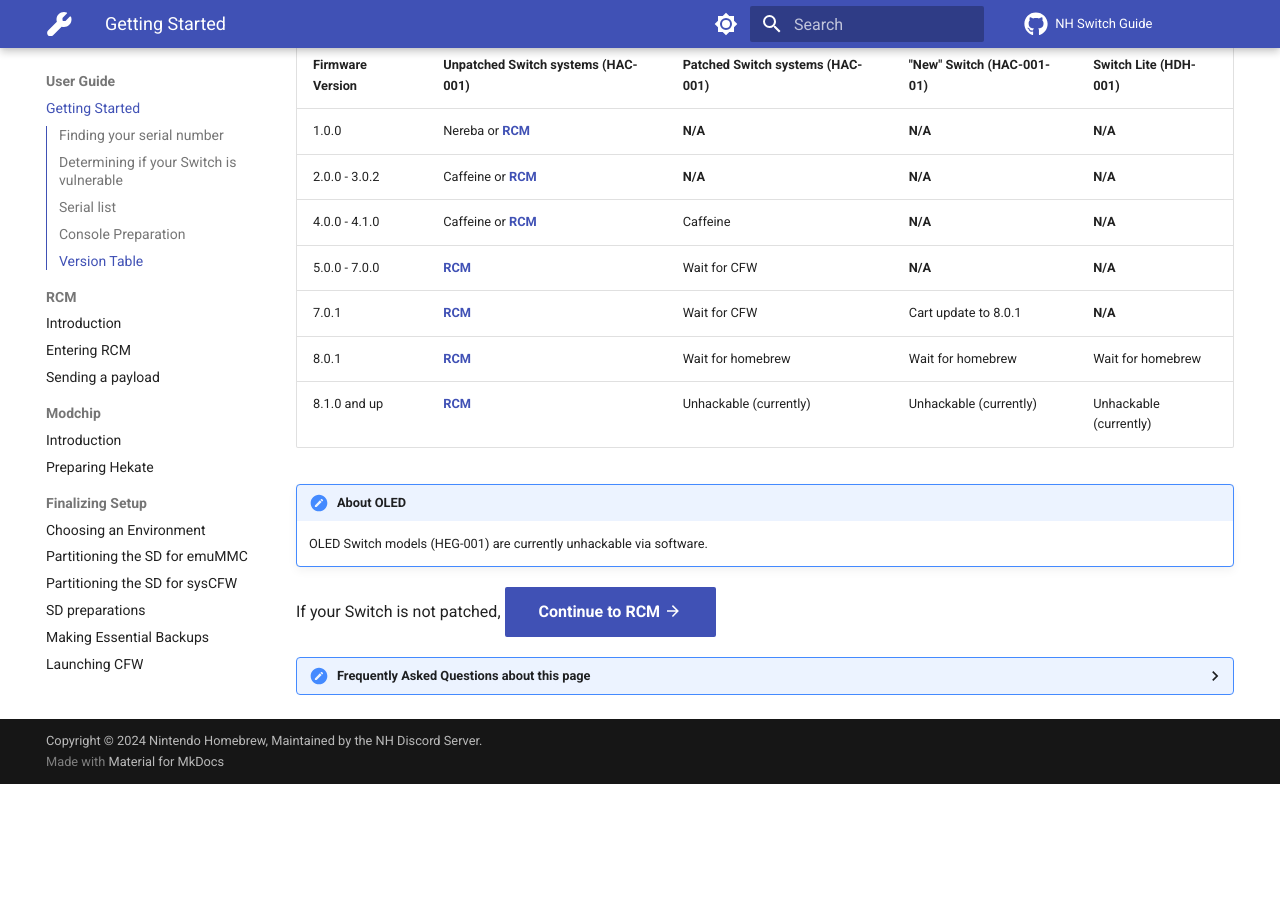
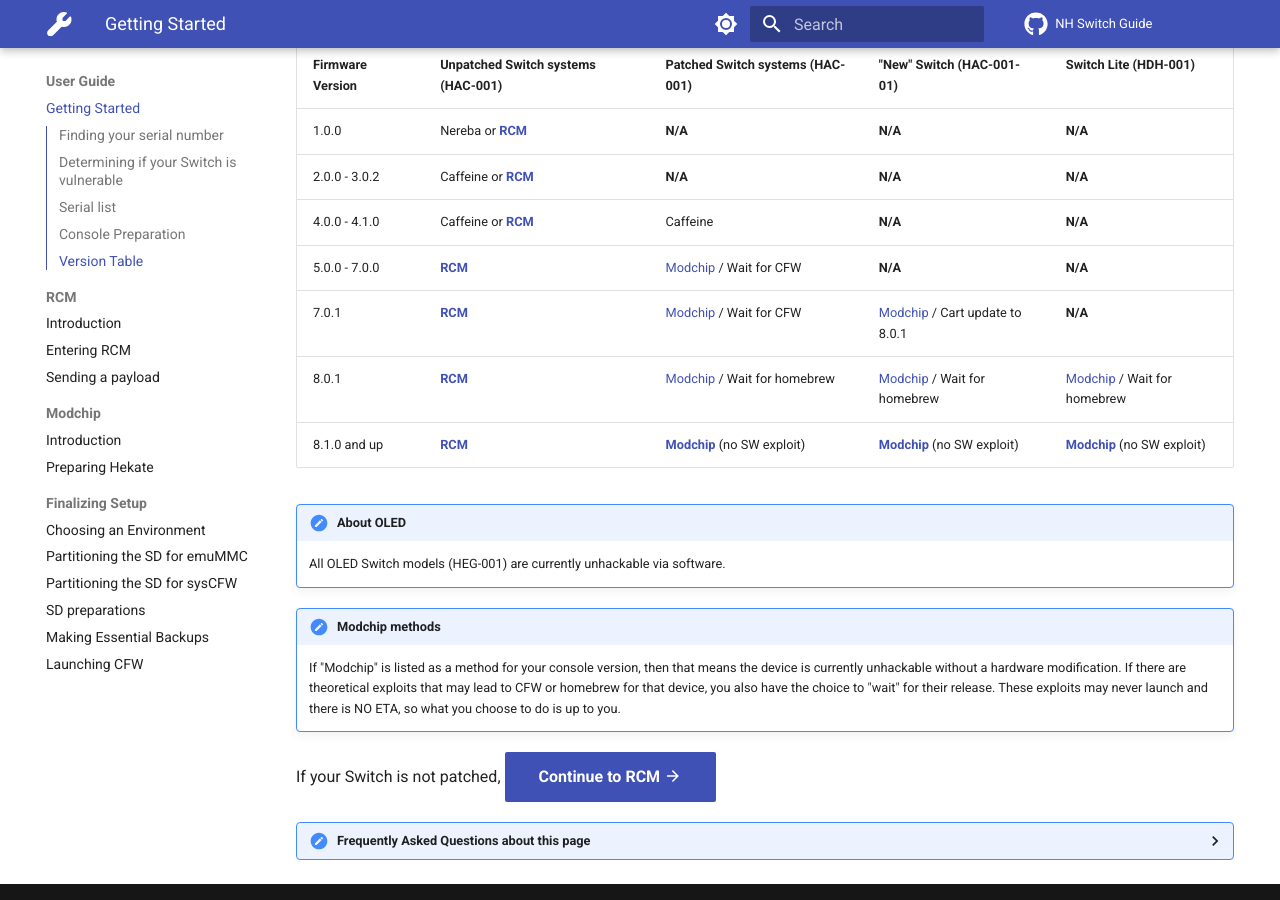
Before and after one commit to nh-server/switch-guide, an MkDocs documentation site: the page built from docs/user_guide/getting_started.md, in a window 1280 px wide and 900 px high, scrolled down 3302 px. Built offline with MkDocs 1.6.1 and Material for MkDocs 9.7.7, drawn with Linux system fonts in a browser that asks for light colours; comment, search, counter and statistics services are not loaded; before the commit the page ends 4086 px from its top, so only the background shows below that.

Commit message:
Updated "getting_started.md"
Removed references to "unhackable" consoles to add clarifications

```diff
--- a/docs/user_guide/getting_started.md
+++ b/docs/user_guide/getting_started.md
@@ -71,20 +71,23 @@
 | 1.0.0          | Nereba or [**RCM**](rcm/index.md)     | **N/A**                    | **N/A**                     | **N/A**                |
 | 2.0.0 - 3.0.2  | Caffeine or [**RCM**](rcm/index.md)   | **N/A**                    | **N/A**                     | **N/A**                |
 | 4.0.0 - 4.1.0  | Caffeine or [**RCM**](rcm/index.md)   | Caffeine                   | **N/A**                     | **N/A**                |
-| 5.0.0 - 7.0.0  | [**RCM**](rcm/index.md)               | Wait for CFW               | **N/A**                     | **N/A**                |
-| 7.0.1          | [**RCM**](rcm/index.md)               | Wait for CFW               | Cart update to 8.0.1        | **N/A**                |
-| 8.0.1          | [**RCM**](rcm/index.md)               | Wait for homebrew          | Wait for homebrew           | Wait for homebrew      |
-| 8.1.0 and up | [**RCM**](rcm/index.md)               | Unhackable (currently)     | Unhackable (currently)      | Unhackable (currently) |
+| 5.0.0 - 7.0.0  | [**RCM**](rcm/index.md)               | [Modchip](modchip/index.md) / Wait for CFW          | **N/A**                     | **N/A**                |
+| 7.0.1          | [**RCM**](rcm/index.md)               | [Modchip](modchip/index.md) / Wait for CFW          | [Modchip](modchip/index.md) / Cart update to 8.0.1        | **N/A**                |
+| 8.0.1          | [**RCM**](rcm/index.md)               | [Modchip](modchip/index.md) / Wait for homebrew          | [Modchip](modchip/index.md) / Wait for homebrew           | [Modchip](modchip/index.md) / Wait for homebrew      |
+| 8.1.0 and up   | [**RCM**](rcm/index.md)               | [**Modchip**](modchip/index.md) (no SW exploit)     | [**Modchip**](modchip/index.md) (no SW exploit)      | [**Modchip**](modchip/index.md) (no SW exploit) |
 
 !!! note "About OLED"
-    OLED Switch models (HEG-001) are currently unhackable via software.
+    All OLED Switch models (HEG-001) are currently unhackable via software.
+
+!!! note "Modchip methods"
+    If "Modchip" is listed as a method for your console version, then that means the device is currently unhackable without a hardware modification. If there are theoretical exploits that may lead to CFW or homebrew for that device, you also have the choice to "wait" for their release. These exploits may never launch and there is NO ETA, so what you choose to do is up to you.
 
 If your Switch is not patched, [Continue to RCM :material-arrow-right:](rcm/index.md){ .md-button .md-button--primary }
 
 ??? "Frequently Asked Questions about this page"
       - **Q: How reliable is the crowdsourced list of vulnerable serial numbers, and what if my serial number is not listed?** <br>
-          A: Generally, we have not seen any deviation from these boundaries. Unless your serial is potentially patched, you can be certain that the table is accurate to reality.
+          A: To our knowledge, there hasn't been a single console which has disproved the trends documented here. Unless your serial is potentially patched, you can be certain that the table is accurate to reality.
       - **Q: Why is it essential to install at least one eShop title before setting up homebrew, and what is "title takeover"?** <br>
-          A: By default, the Homebrew menu and its apps are taking over the Album applet, causing unfavorable behavior for homebrew programs as applets don't have nearly as many resources as full apps do. Title takeover ensures the best performance, and is required for some homebrew.
+          A: By default, the Homebrew menu and its apps are taking over the Album applet, causing inconsistent behavior for homebrew programs, as applets don't have as many system resources as full apps. Title takeover ensures the best performance, and is required for some homebrew.
       - **Q: Why is the "New" Switch (HAC-001-01) not vulnerable to *déjà vu*, and what are the implications for Switch Lite (HDH-001) and OLED Switch consoles?** <br>
           A: Despite being exploitable via software, *déjà vu* is actually a bootROM exploit that isn't present in the new bootROM of the Tegra X1+.
```
